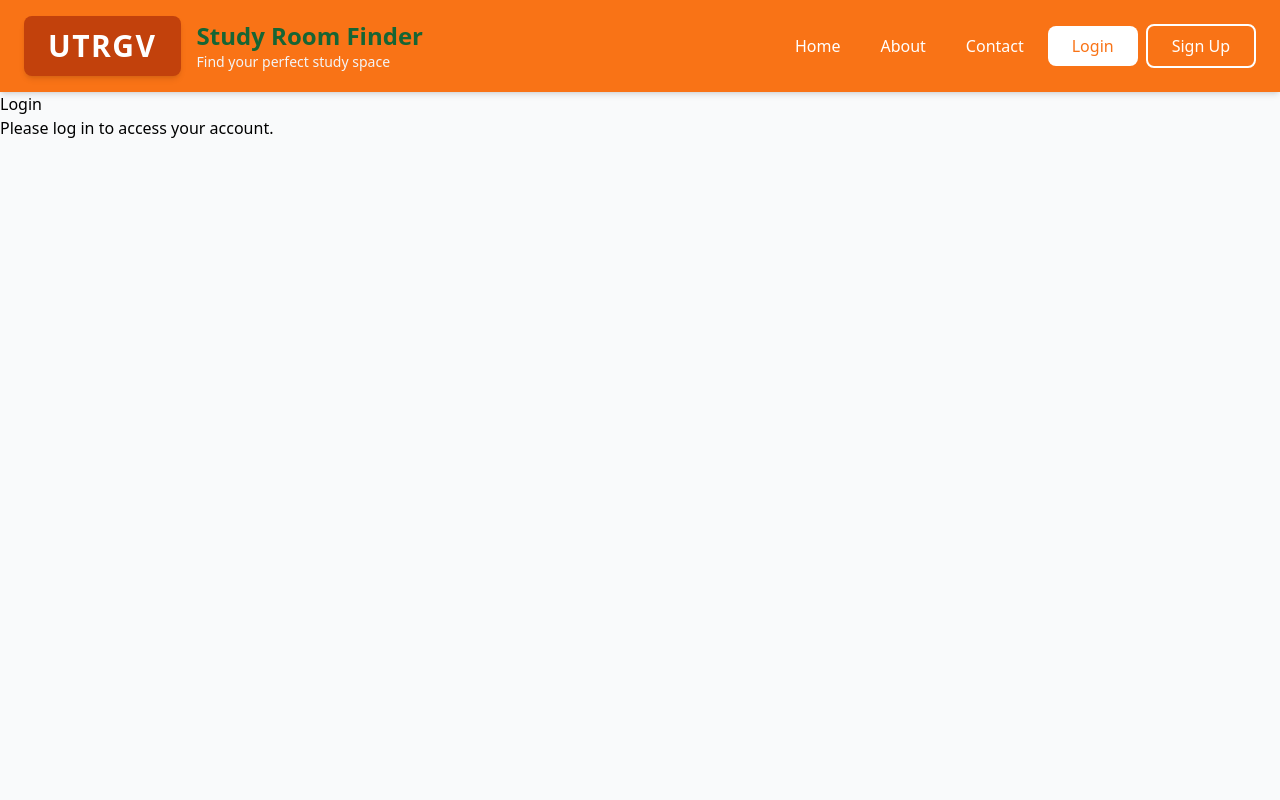
After one commit to Cpl-flowers/Django_Spring26, a Django app: page /login/ in a window 1280 px wide. The commit adds this page. Run offline with Django 5.2, Linux system fonts and the light colour scheme; some libraries are stand-ins or nearby versions.

Commit message:
resolved bugs within the templates and improved the navbar Arly made by adding buttons for the home, aobut, contact, and login/signup templates

```diff
--- /dev/null
+++ b/studyroom/templates/master.html
@@ -0,0 +1,37 @@
+<!DOCTYPE html>
+<html lang="en">
+<head>
+    <meta charset="UTF-8">
+    <meta name="viewport" content="width=device-width, initial-scale=1.0">
+    <title>{% block title %}Study Room Finder{% endblock %}</title>
+    <script src="https://cdn.tailwindcss.com"></script>
+</head>
+<body class="bg-gray-50 min-h-screen">
+
+    <!-- Header -->
+    <header class="bg-orange-500 shadow-md">
+        <div class="max-w-7xl mx-auto px-6 py-4 flex justify-between items-center">
+            <div class="flex items-center gap-4">
+                <div class="bg-orange-700 px-6 py-3 rounded-lg shadow-md">
+                    <h1 class="text-white text-3xl font-extrabold tracking-wider">UTRGV</h1>
+                </div>
+                <div>
+                    <h2 class="text-2xl font-semibold text-green-800">Study Room Finder</h2>
+                    <p class="text-gray-100 text-sm">Find your perfect study space</p>
+                </div>
+            </div>
+            <div class="flex items-center gap-2">
+                <a href="{% url 'Home' %}" class="text-white font-medium hover:bg-orange-600 px-4 py-2 rounded-lg transition">Home</a>
+                <a href="{% url 'About' %}" class="text-white font-medium hover:bg-orange-600 px-4 py-2 rounded-lg transition">About</a>
+                <a href="{% url 'Contact' %}" class="text-white font-medium hover:bg-orange-600 px-4 py-2 rounded-lg transition">Contact</a>
+                <a href="{% url 'Login' %}" class="px-6 py-2 bg-white text-orange-500 rounded-lg font-medium hover:bg-gray-100">Login</a>
+                <a href="{% url 'Signup' %}" class="px-6 py-2 border-2 border-white text-white rounded-lg font-medium hover:bg-white hover:text-orange-500">Sign Up</a>
+            </div>
+        </div>
+    </header>
+
+    <!-- Page content -->
+    {% block content %}{% endblock %}
+
+</body>
+</html>
--- a/studyroom/views.py
+++ b/studyroom/views.py
@@ -6,20 +6,15 @@ from .models import Building, Member
 
 def home(request):
     buildings = Building.objects.all()
-    return render(request, 'testApp/home.html', {'buildings': buildings})
+    return render(request, 'home.html', {'buildings': buildings})
 
 
 def login_view(request):
-    return render(request, 'testApp/login.html')
+    return render(request, 'login.html')
 
 
 def signup_view(request):
-    return render(request, 'testApp/login.html')
-
-
-def homePage(request):
-    template = loader.get_template('homePage.html')
-    return HttpResponse(template.render())
+    return render(request, '.html')
 
 
 def about(request):
--- a/testFolder/settings.py
+++ b/testFolder/settings.py
@@ -25,7 +25,7 @@ BASE_DIR = Path(__file__).resolve().parent.parent
 SECRET_KEY = 'django-insecure-oerx6^u+tt0ibar8p(=ip11hsudoo#gw=%l&1%y^ut=a5n#3#x'
 
 # SECURITY WARNING: don't run with debug turned on in production!
-DEBUG = False
+DEBUG = True
 
 ALLOWED_HOSTS = ['*']
 
--- a/testFolder/urls.py
+++ b/testFolder/urls.py
@@ -23,12 +23,12 @@ from studyroom import views
 
 urlpatterns = [
     path('admin/', admin.site.urls),
-    path('', views.home, name='home'),
-    path('homePage/', views.homePage, name='Home'),
-    path('homePage/contact/', views.members, name='HomeContact'),
+    path('', views.home, name='Home'),
+    path('home/', views.home, name='Home'),
+    path('home/contact/', views.members, name='HomeContact'),
     path('about/', views.about, name='About'),
     path('contact/', views.members, name='Contact'),
     path('contact/details/<int:id>', views.details, name='Details'),
-    path('login/', views.login_view, name='login'),
-    path('signup/', views.signup_view, name='signup'),
+    path('login/', views.login_view, name='Login'),
+    path('signup/', views.signup_view, name='Signup'),
 ]
```
Also changed, not shown: studyroom/templates/home.html (renamed from studyroom/templates/testApp/home.html, +5 -2 lines), studyroom/templates/testApp/homePage.html (deleted, +0 -11 lines), studyroom/templates/testApp/master.html (deleted, +0 -80 lines), studyroom/templates/about.html (renamed from studyroom/templates/testApp/about.html), studyroom/templates/contact.html (renamed from studyroom/templates/testApp/contact.html), studyroom/templates/details.html (renamed from studyroom/templates/testApp/details.html), studyroom/templates/login.html (renamed from studyroom/templates/testApp/login.html).
